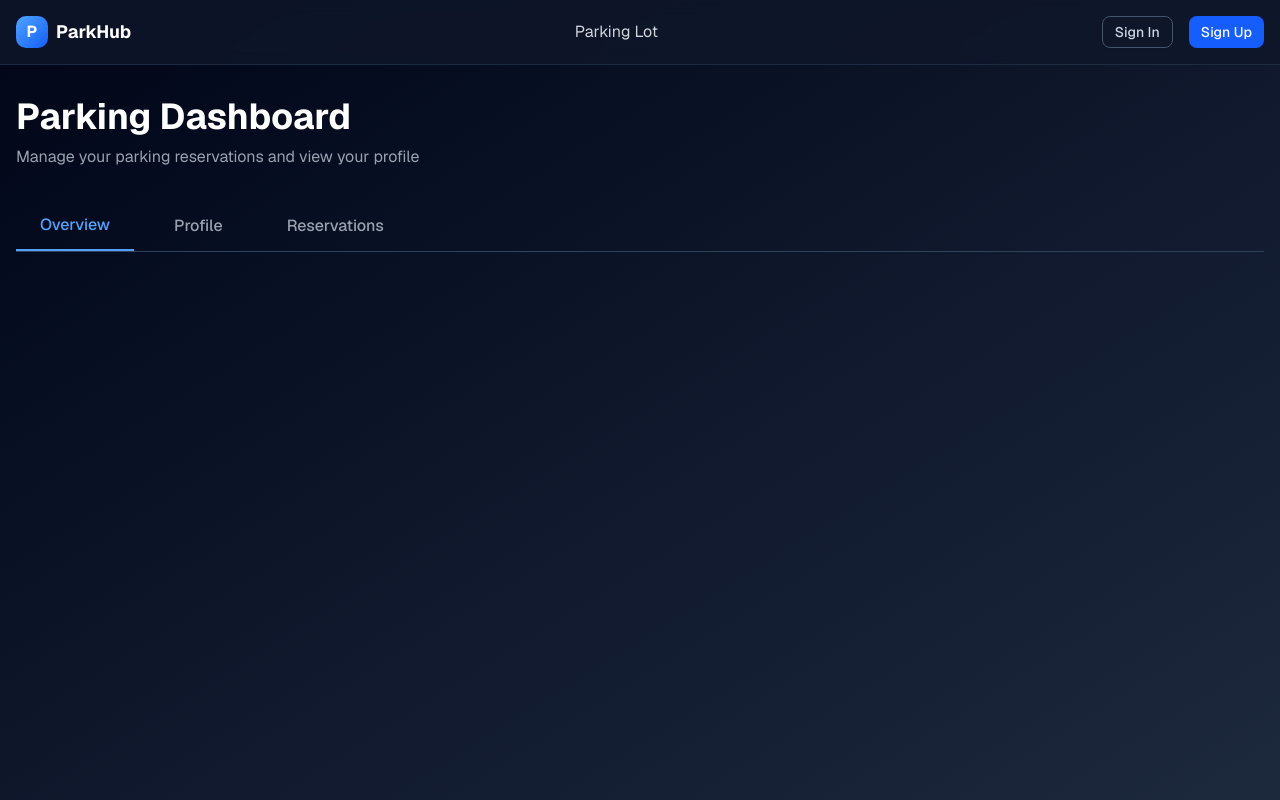
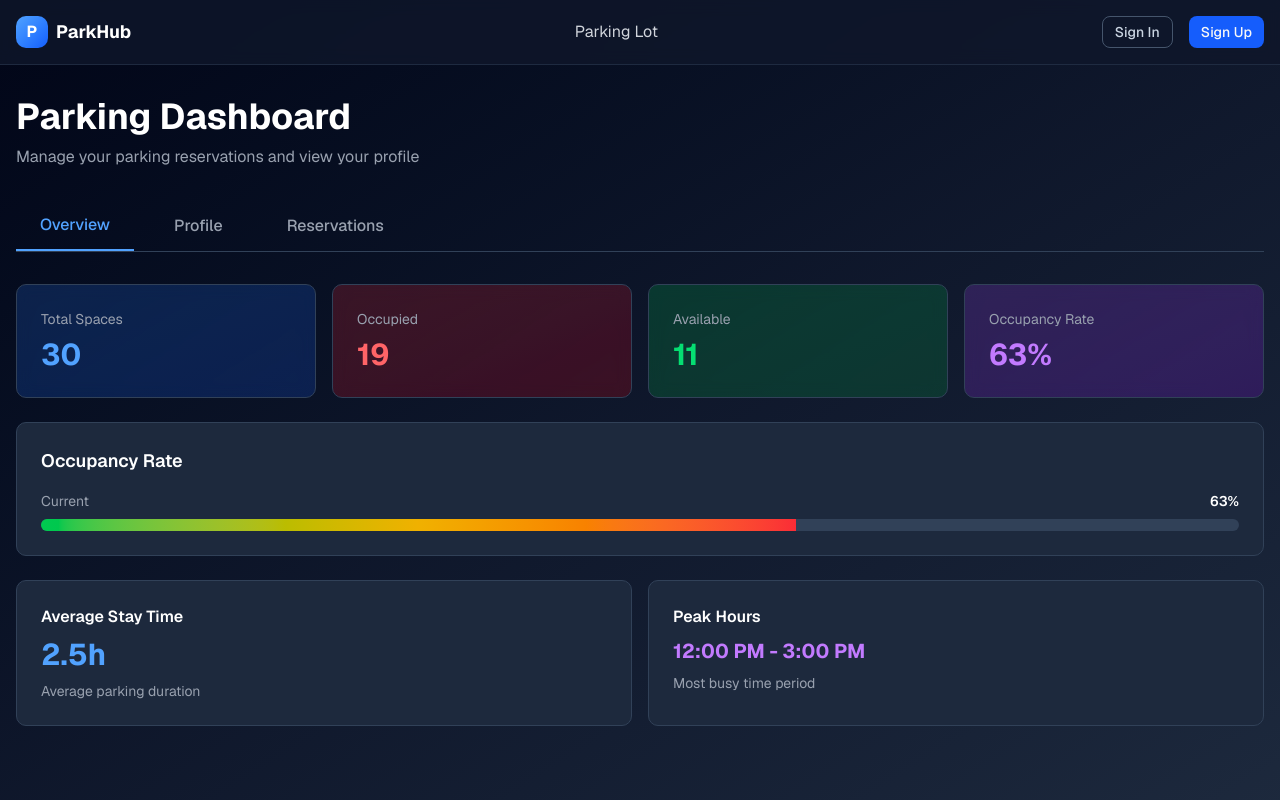
Before and after one commit to minyamir/parking_system, a Next.js app: page /dashboard in a window 1280 px wide. Built offline with nearby package versions, Linux system fonts and the light colour scheme.

Commit message:
Display components based on active tab selection

```diff
--- a/app/dashboard/page.tsx
+++ b/app/dashboard/page.tsx
@@ -52,7 +52,9 @@ export default function DashboardPage() {
 
         {/* Content */}
         <div>
-
+          {activeTab === "overview" && <ParkingStats />}
+          {activeTab === "profile" && <UserProfile />}
+          {activeTab === "reservations" && <ReservationHistory />}
         </div>
       </main>
     </div>
```
